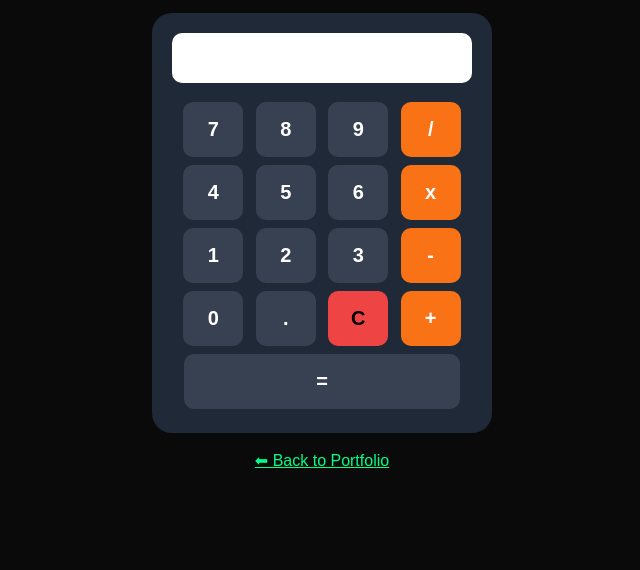
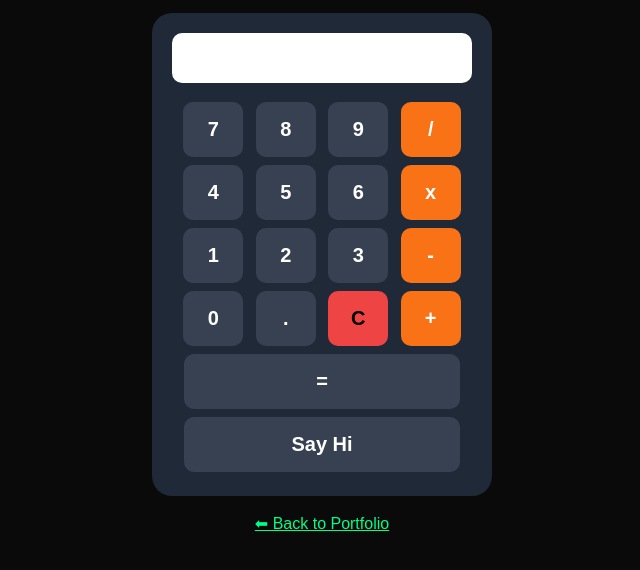
Before and after one commit to alobaabdulmalik24-collab/my-portfolio, a plain HTML site: page calculator.html in a window 1280 px wide. Shown: the part 148-718 px from the top of the page, without its empty margins (318-958 px from the left). Drawn offline with Linux system fonts and the light colour scheme.

Commit message:
Update calculator.html

```diff
--- a/calculator.html
+++ b/calculator.html
@@ -42,6 +42,7 @@ button.red{background:#ef4444}
 <button onclick="add('+')" class="orange">+</button>
 <br>
 <button onclick="calc()" class="green" style="width:92%">=</button>
+<button onclick="sayHi()" style="width:92%">Say Hi</button>
 </div>
 
 <br>
@@ -50,6 +51,9 @@ button.red{background:#ef4444}
 <script>
 function add(v){document.getElementById('display').value += v}
 function clearAll(){document.getElementById('display').value = ''}
+  function sayHi(){
+   document.getElementById('display').value = 'Hi Abdulmalik!'
+  }
 function calc(){
 try{
 let result = eval(document.getElementById('display').value)
```
